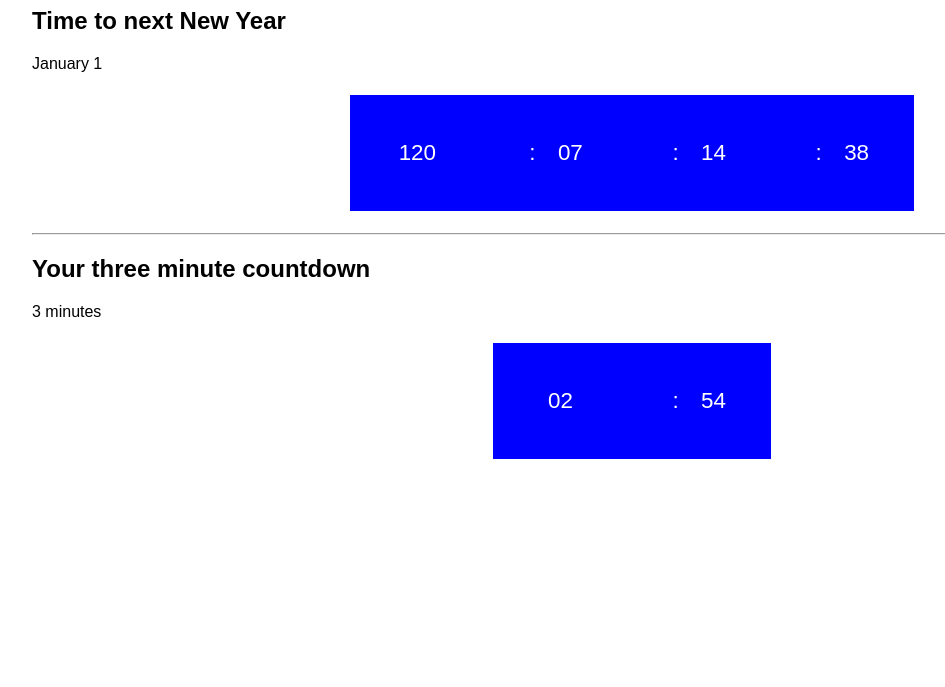
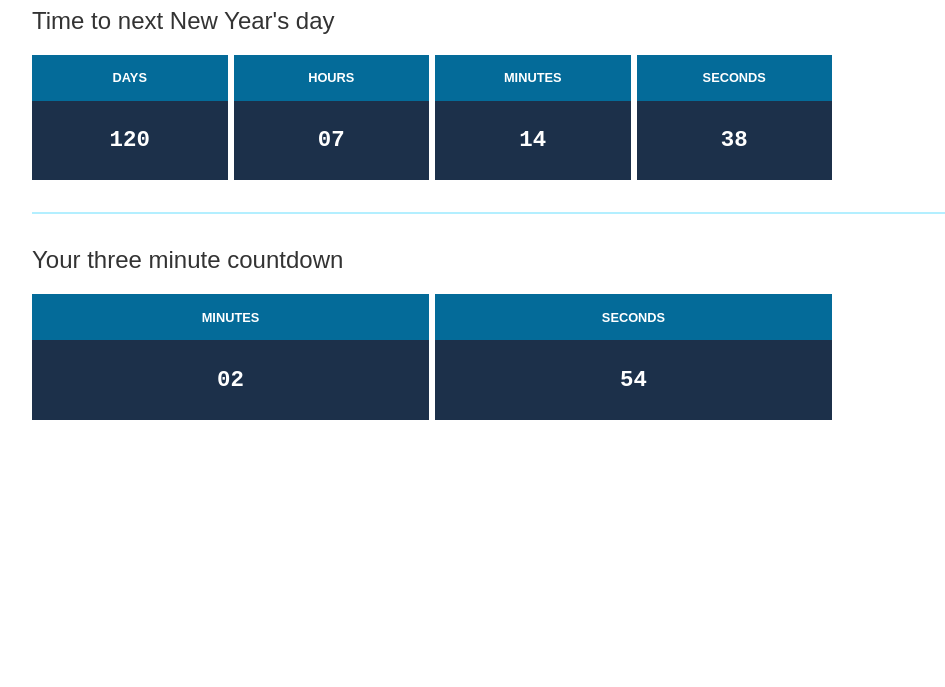
Before and after one commit to geniemouse/countdown, a website with bundled scripts: page app/index.html in a window 1280 px wide. Shown: the part 113-800 px from the top of the page, without its empty margins (8-953 px from the left). Built offline with nearby package versions, Linux system fonts and the light colour scheme.

Commit message:
Update markup to HTML tables; Update styling to grid-based

```diff
--- a/app/assets/css/theme.css
+++ b/app/assets/css/theme.css
@@ -6,44 +6,87 @@
 
 body {
     margin: 0;
-    padding: 40px;
+    padding: 1em;
+    color: #333;
     font-family: sans-serif;
 }
 
-time > span {
-    display: inline-block;
+@media screen and (min-width: 29.75em) {
+    body {
+        padding: 2.5em;
+    }
 }
 
-time > span + span::before {
-    margin: 0 10px;
-    content: ":";
+h1,
+h2 {
+    font-weight: normal;
 }
 
-.countdown {
-    display: flex;
-    justify-content: center;
-    font-size: 1.4rem;
+hr {
+    margin: 2em 0;
+    border: solid 1px #b3efff;
 }
 
-.countdown > * {
-    /*flex: 0 0 auto;*/
-    min-width: 6em;
-    margin: 0;
-    text-align: center;
+table {
+    display: grid;
+    grid-template-columns: repeat(2, 1fr);
+    max-width: 50em;
+    border-spacing: 0.375em 0;
 }
 
-.countdown > dd {
-    padding: 2em;
-    background-color: blue;
-    color: white;
+@media screen and (min-width: 29.75em) {
+    table {
+        grid-template-columns: initial;
+    }
 }
 
-.countdown > dd ~ dd::before {
-    margin: 0 1em 0 0;
-    content: ":";
+tr {
+    display: grid;
+    grid-template-rows: repeat(4, minmax(5.75em, 1fr));
+    grid-gap: 0.375em;
 }
 
-.countdown > dt,
+@media screen and (min-width: 29.75em) {
+    tr {
+        display: grid;
+        grid-template-columns: repeat(4, minmax(5.75em, 1fr));
+        grid-template-rows: initial;
+    }
+}
+
+.threeminute-countdown tr {
+    grid-template-rows: repeat(2, minmax(5.75em, 1fr));
+}
+
+@media screen and (min-width: 29.75em) {
+    .threeminute-countdown tr {
+        grid-template-columns: repeat(2, minmax(5.75em, 1fr));
+        grid-template-rows: initial;
+    }
+}
+
+td,
+th {
+    display: flex;
+    padding: 1.2em;
+    color: #fff;
+    align-items: center;
+    justify-content: center;
+}
+
+td {
+    font-family: "Courier New";
+    font-size: 1.4rem;
+    font-weight: 700;
+    background-color: #1c304a;
+}
+
+th[scope="col"] {
+    font-size: 0.8rem;
+    text-transform: uppercase;
+    background-color: #046b99;
+}
+
 .visually-hidden:not(:focus):not(:active) {
     position: absolute;
     width: 1px;
--- a/app/index.html
+++ b/app/index.html
@@ -1,7 +1,7 @@
 <!DOCTYPE html>
 <html lang="en">
     <head>
-        <title>Countdown experiment</title>
+        <title>Countdown API</title>
 
         <!--// Meta-tags //-->
         <meta charset="utf-8" />
@@ -13,36 +13,58 @@
         <link rel="stylesheet" type="text/css" href="./assets/css/theme.css" />
     </head>
     <body>
-        <h1>Countdown demos</h1>
+        <h1>Countdown API</h1>
 
         <section>
-            <h2>Time to next New Year</h2>
-            <time class="newyear-date" datetime="2020-01-01T00:00:00">January 1</time>
-
-            <dl class="countdown newyear-countdown">
-                <dt>Days</dt>
-                <dd class="days">-</dd>
-                <dt>Hours</dt>
-                <dd class="hours">-</dd>
-                <dt>Minutes</dt>
-                <dd class="minutes">-</dd>
-                <dt>Seconds</dt>
-                <dd class="seconds">-</dd>
-            </dl>
+            <h2>Time to next New Year's day</h2>
+            <table class="countdown newyear-countdown">
+                <caption class="visually-hidden">
+                    Countdown to next
+                    <time class="newyear-date" datetime="2020-01-01T00:00:00">January 1</time>
+                </caption>
+                <thead>
+                    <tr>
+                        <th scope="col">Days</th>
+                        <th scope="col">Hours</th>
+                        <th scope="col">Minutes</th>
+                        <th scope="col">Seconds</th>
+                    </tr>
+                </thead>
+                <tbody>
+                    <tr>
+                        <td class="days">-</td>
+                        <td class="hours">-</td>
+                        <td class="minutes">-</td>
+                        <td class="seconds">-</td>
+                    </tr>
+                </tbody>
+            </table>
         </section>
 
         <hr />
 
         <section>
             <h2>Your three minute countdown</h2>
-            <time datetime="PT3M">3 minutes</time>
+            <table class="countdown threeminute-countdown">
+                <caption class="visually-hidden">
+                    <time datetime="PT3M">3 minute</time>
+                    countdown
+                </caption>
+                <thead>
+                    <tr>
+                        <th scope="col">Minutes</th>
+                        <th scope="col">Seconds</th>
+                    </tr>
+                </thead>
+                <tbody>
+                    <tr>
+                        <td class="minutes">-</td>
+                        <td class="seconds">-</td>
+                    </tr>
+                </tbody>
+            </table>
 
-            <dl class="countdown threeminute-countdown">
-                <dt>Minutes</dt>
-                <dd class="minutes">-</dd>
-                <dt>Seconds</dt>
-                <dd class="seconds">-</dd>
-            </dl>
+            <p class="threeminute-countdown--status" role="region" aria-live="polite"></p>
         </section>
 
         <script src="./assets/js/bundle.js"></script>
--- a/src/js/app.js
+++ b/src/js/app.js
@@ -80,8 +80,10 @@ const threeMinsCountDown = countDown(threeMinsTarget, {
         this.prevData = { ...data };
     },
     onEnd: function(data) {
+        const status = document.querySelector(".threeminute-countdown--status");
+        updateTimeElements(this.elements, data);
         console.log("[Countdown #2] onEnd was called. Your three minutes are up!");
-        updateTimeElements(this.elements, data);
+        status.textContent = "Your three minutes are up!";
         this.prevData = null;
     }
 });
```
